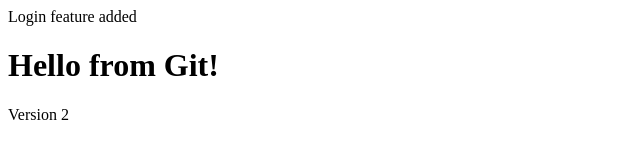
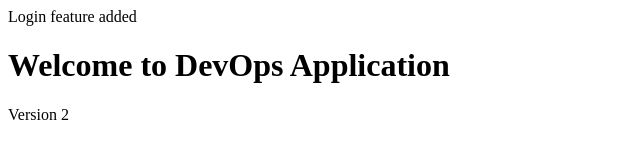
Before and after one commit to yeswanthsansac/devops-git-demo, a plain HTML site: page index.html in a window 1280 px wide. Shown: the whole page, without its empty margins (0-640 px from the left). Drawn offline with Linux system fonts and the light colour scheme.

Commit message:
updation application title

```diff
--- a/index.html
+++ b/index.html
@@ -4,7 +4,7 @@
 </head>
 <p>Login feature added</p>
 <body>
-    <h1>Hello from Git!</h1>
+    <h1>Welcome to DevOps Application</h1>
     <p>Version 2</p>
 </body>
 </html>
```
